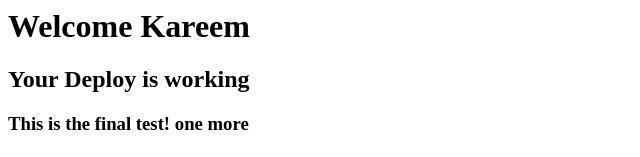
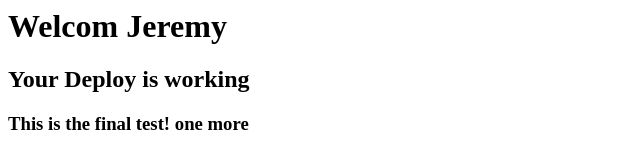
Before and after one commit to kareembh/git-actions-live-test, a plain HTML site: page index.html in a window 1280 px wide. Shown: the top 157 px of the page, without its empty margins (0-640 px from the left). Drawn offline with Linux system fonts and the light colour scheme.

Commit message:
test branch test

```diff
--- a/index.html
+++ b/index.html
@@ -6,7 +6,7 @@
     <title>Document</title>
 </head>
 <body>
-    <h1>Welcome Kareem</h1>
+    <h1>Welcom Jeremy </h1>
     <h2>Your Deploy is working</h2>
     <h3>This is the final test! one more</h3>
     <h4>test number 2</h4>
```
Also changed, not shown: 2 other files.
